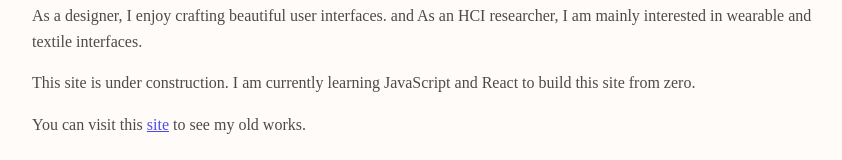
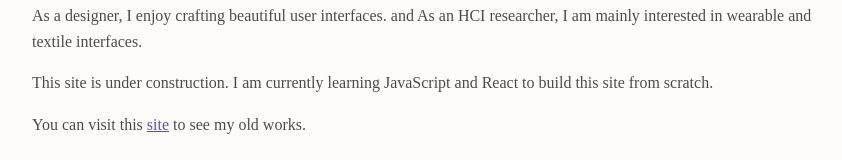
Before and after one commit to anxndsgn/anxndsgn.github.io, a React (Vite) app: page / in a window 1280 px wide. Shown: the part 248-408 px from the top of the page, without its empty margins (208-1050 px from the left). Built offline with nearby package versions, Linux system fonts and the light colour scheme.

Commit message:
Update App.jsx

```diff
--- a/src/App.jsx
+++ b/src/App.jsx
@@ -43,10 +43,10 @@ function App() {
         </p>
         <p>
           This site is under construction. I am currently learning JavaScript
-          and React to build this site from zero.
+          and React to build this site from scratch.
         </p>
         <p>
-          You can visit this <a href="https://anxin.design">site</a> to see my
+          You can visit this <a href="https://design.zeabur.app/">site</a> to see my
           old works.
         </p>
       </div>
```
